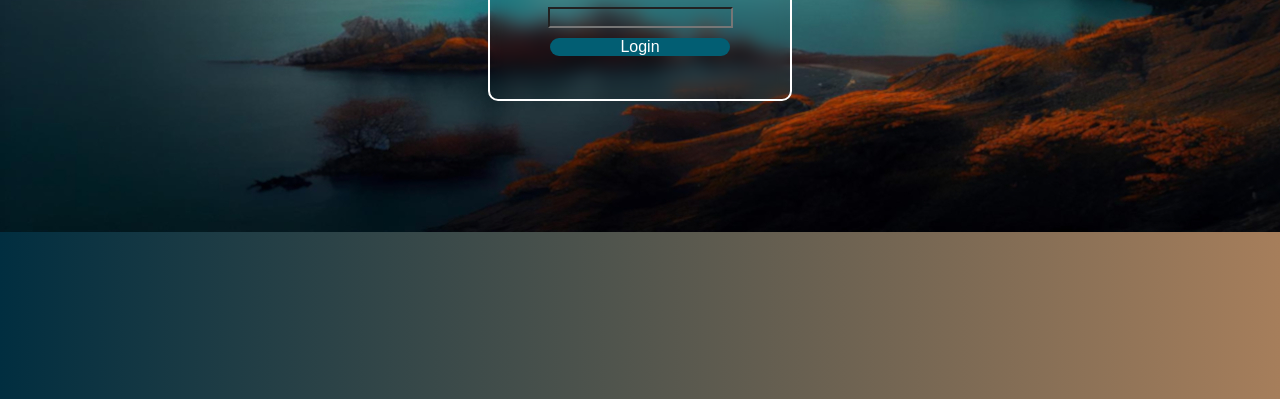
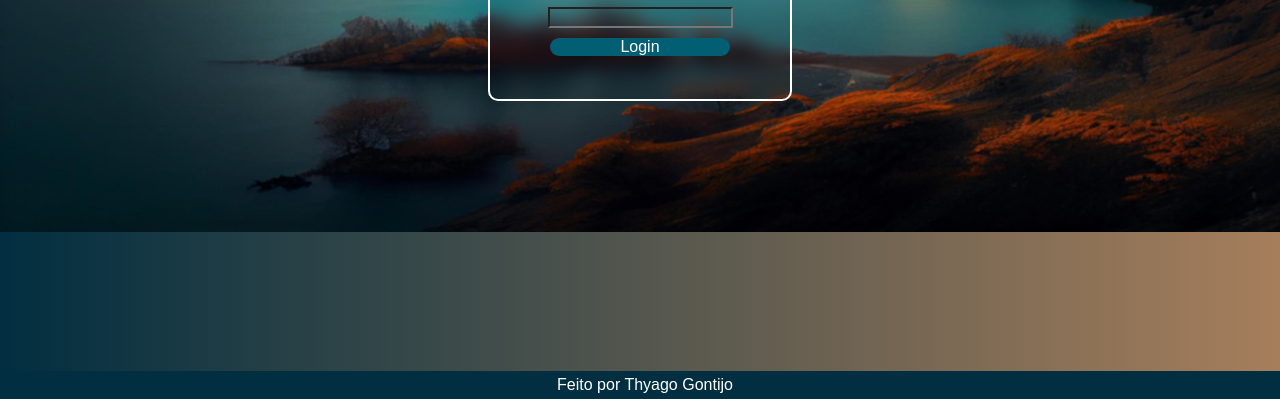
Before and after one commit to thgontijo/teladelogin, a plain HTML site: page index.html in a window 1280 px wide. Shown: the part 401-800 px from the top of the page. Drawn offline with Linux system fonts and the light colour scheme.

Commit message:
primeiro commit

```diff
--- a/index.html
+++ b/index.html
@@ -23,6 +23,8 @@
 
     </div>
 
+    <footer><p>Feito por Thyago Gontijo</p></footer>
+
 
 </body>
 </html>
--- a/style.css
+++ b/style.css
@@ -77,12 +77,23 @@ input{
 }
 
 .login:hover{
-transform: scale(1.2);
-transition-duration: 0.5s;
-box-shadow: 0px 0px 5px white;
+    transform: scale(1.2);
+    transition-duration: 0.5s;
+    box-shadow: 0px 0px 5px white;
 }
 
 a{
     color: white;
     text-decoration: none;
 }
+
+footer{
+    position: absolute;
+    bottom: 0;
+    left: 0;
+    background-color: #012E40;
+    width: 100%;
+    text-align: center;
+    color: white;
+    padding: 5px;
+}
```
